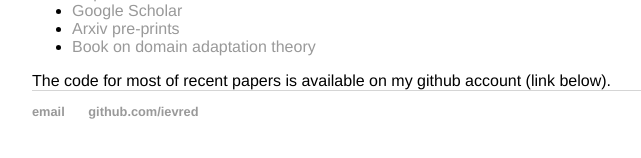
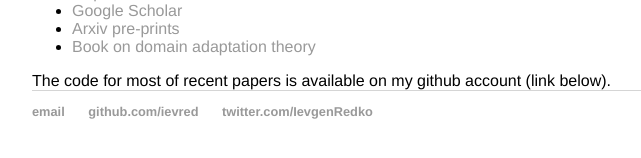
Before and after one commit to ievred/ievred.github.io, a Jekyll site: the page built from pubs/index.html, in a window 1280 px wide. Shown: the part 209-367 px from the top of the page, without its empty margins (160-801 px from the left). Built offline with Jekyll 4.4.1, drawn with Linux system fonts in a browser that asks for light colours.

Commit message:
Update default.html

```diff
--- a/_layouts/default.html
+++ b/_layouts/default.html
@@ -24,6 +24,7 @@
 	    		<ul>
         		<li><a href="mailto:ievgen.redko@univ-st-etienne.fr">email</a></li>
         		<li><a href="https://github.com/ievred">github.com/ievred</a></li>
+			<li><a href="https://twitter.com/IevgenRedko">twitter.com/IevgenRedko</a></li>
 			    </ul>
 			</footer>
 		</body>
```
